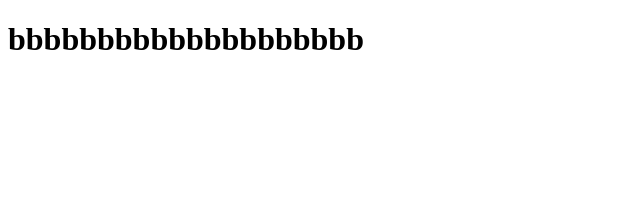
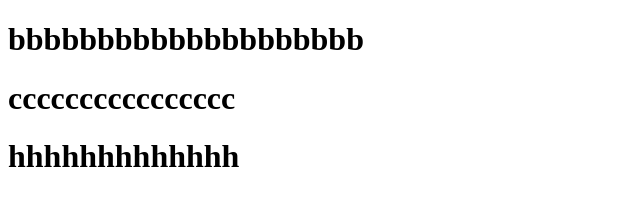
Before and after one commit to PhamHuyHung00/Phamhuyhung00.github.io, a plain HTML site: page demo1/index1.html in a window 1280 px wide. Shown: the whole page, without its empty margins (0-640 px from the left). Drawn offline with Linux system fonts and the light colour scheme.

Commit message:
Thay đổi demo1

```diff
--- a/demo1/index1.html
+++ b/demo1/index1.html
@@ -8,5 +8,7 @@
   </head>
   <body>
     <h1>bbbbbbbbbbbbbbbbbbbb</h1>
+    <h1>cccccccccccccccc</h1>
+    <h1>hhhhhhhhhhhhh</h1>
   </body>
 </html>
```
